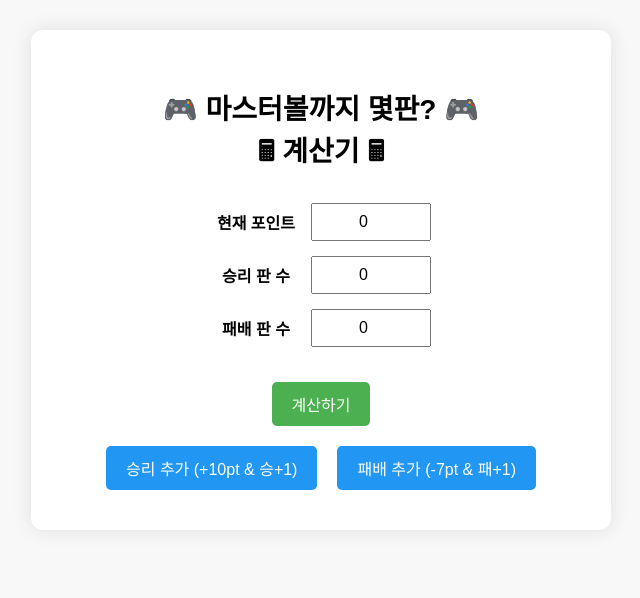
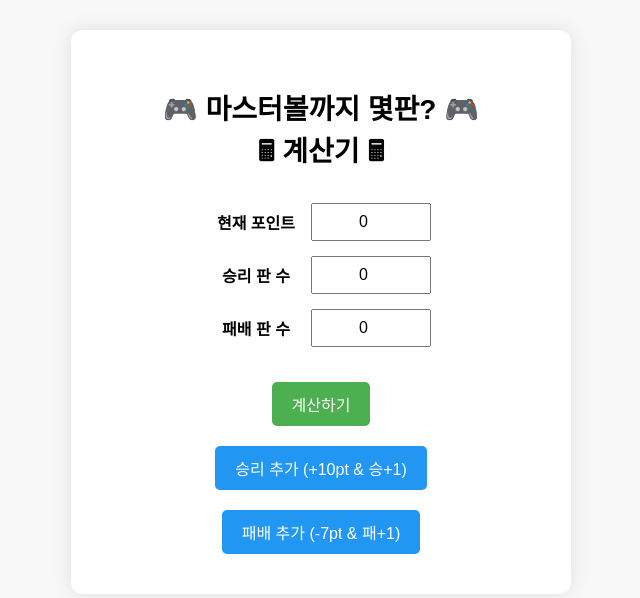
Before and after one commit to Happy-Bees/masterball_calc, a Flask app: page / in a window 1280 px wide. Shown: the top 598 px of the page, without its empty margins (319-959 px from the left). Run offline with Flask 3, Linux system fonts and the light colour scheme.

Commit message:
모바일 확대 없이 꽉 차게 보이도록 최종 반응형 적용

```diff
--- a/templates/index.html
+++ b/templates/index.html
@@ -2,6 +2,7 @@
 <html lang="ko">
 <head>
   <meta charset="UTF-8">
+  <meta name="viewport" content="width=device-width, initial-scale=1.0">
   <title>마스터볼까지 몇판? 계산기</title>
   <style>
     body {
@@ -16,7 +17,9 @@
       background-color: white;
       border-radius: 12px;
       padding: 40px;
+      width: 100%;
       max-width: 500px;
+      box-sizing: border-box;
       margin: auto;
       box-shadow: 0 0 20px rgba(0, 0, 0, 0.1);
     }
@@ -52,6 +55,7 @@
       display: flex;
       justify-content: center;
       gap: 20px;
+      flex-wrap: wrap;
     }
 
     .main-buttons button,
```
